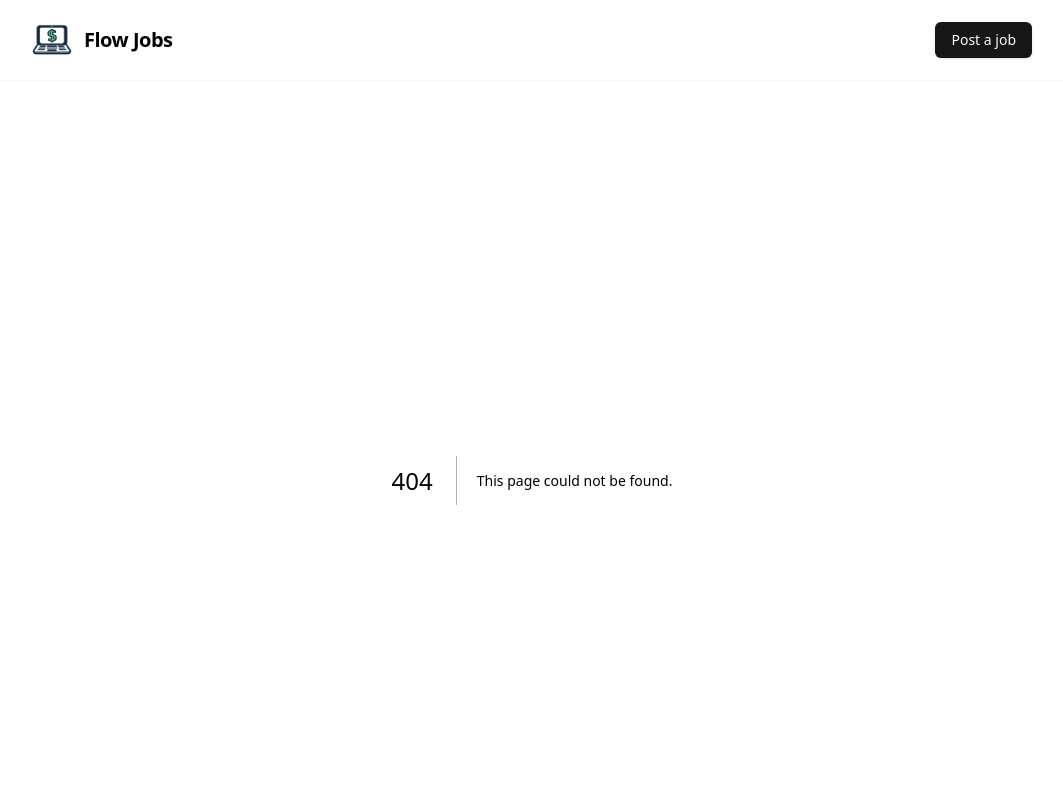
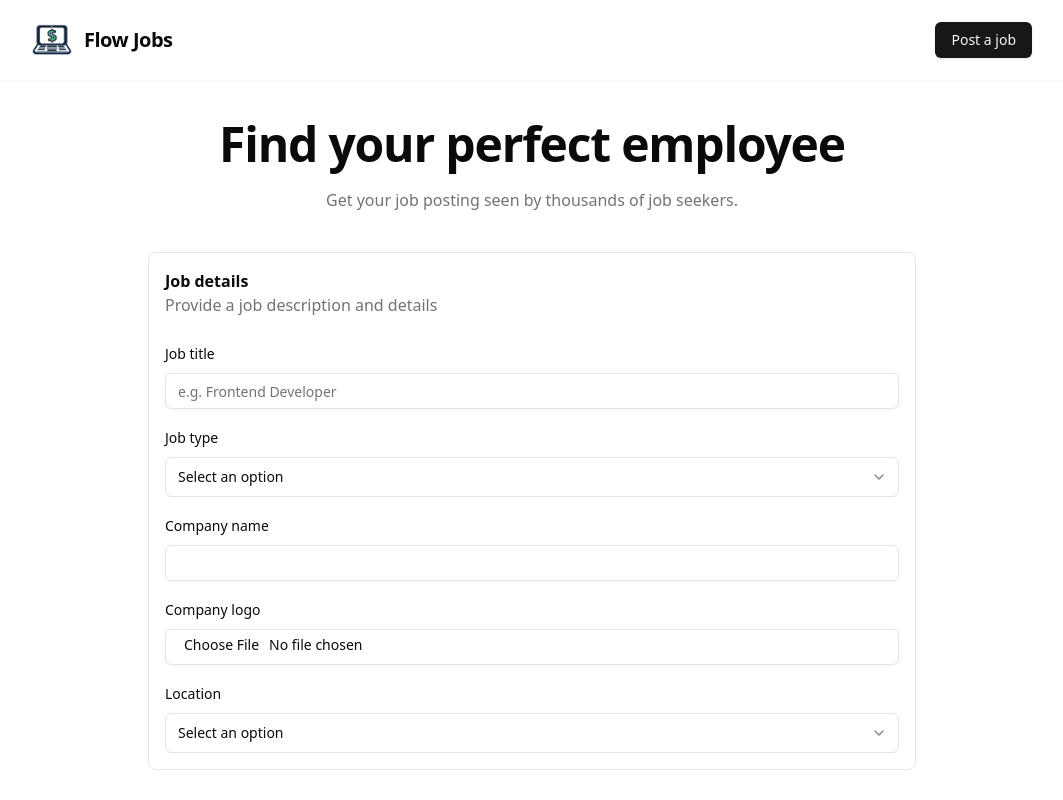
Before and after one commit to MahmoudAhmed56/Job-board, a Next.js app: page /jobs/new in a window 1280 px wide. Before the commit this address had no page. Shown: the top 800 px of the page, without its empty margins (108-1171 px from the left). Built offline with nearby package versions, Linux system fonts and the light colour scheme.

Commit message:
add page to add job

```diff
--- /dev/null
+++ b/src/app/jobs/new/NewJobForm.tsx
@@ -0,0 +1,152 @@
+"use client";
+
+import {
+  Form,
+  FormControl,
+  FormField,
+  FormItem,
+  FormLabel,
+  FormMessage,
+} from "@/components/ui/form";
+import H1 from "@/components/ui/h1";
+import { CreateJobValues, createJobSchema } from "@/lib/validation";
+import { useForm } from "react-hook-form";
+import { zodResolver } from "@hookform/resolvers/zod";
+import { Input } from "@/components/ui/input";
+import Select from "@/components/ui/select";
+import { jobTypes, locationTypes } from "@/lib/job-types";
+
+const NewJobForm = () => {
+  const form = useForm<CreateJobValues>({
+    resolver: zodResolver(createJobSchema),
+  });
+  const {
+    handleSubmit,
+    watch,
+    trigger,
+    control,
+    setValue,
+    setFocus,
+    formState: { isSubmitting },
+  } = form;
+  async function onSubmit(values: CreateJobValues) {}
+  return (
+    <main className="m-auto my-10 max-w-3xl space-y-10">
+      <div className="space-y-5 text-center">
+        <H1>Find your perfect employee</H1>
+        <p className="text-muted-foreground">
+          Get your job posting seen by thousands of job seekers.
+        </p>
+      </div>
+      <div className="space-y-6 rounded-lg border p-4">
+        <div>
+          <h2 className="font-semibold">Job details</h2>
+          <p className="text-muted-foreground">
+            Provide a job description and details
+          </p>
+        </div>
+        <Form {...form}>
+          <form
+            className="space-y-4"
+            noValidate
+            onSubmit={handleSubmit(onSubmit)}
+          >
+            <FormField
+              control={control}
+              name="title"
+              render={({ field }) => (
+                <FormItem>
+                  <FormLabel>Job title</FormLabel>
+                  <FormControl>
+                    <Input placeholder="e.g. Frontend Developer" {...field} />
+                  </FormControl>
+                  <FormMessage />
+                </FormItem>
+              )}
+            />
+            <FormField
+              control={control}
+              name="type"
+              render={({ field }) => (
+                <FormItem>
+                  <FormLabel>Job type</FormLabel>
+                  <FormControl>
+                    <Select {...field} defaultValue="">
+                      <option value="" hidden>
+                        Select an option
+                      </option>
+                      {jobTypes.map((jobType) => (
+                        <option value={jobType} key={jobType}>
+                          {jobType}
+                        </option>
+                      ))}
+                    </Select>
+                  </FormControl>
+                  <FormMessage />
+                </FormItem>
+              )}
+            />
+            <FormField
+              control={control}
+              name="companyName"
+              render={({ field }) => (
+                <FormItem>
+                  <FormLabel>Company name</FormLabel>
+                  <FormControl>
+                    <Input {...field} />
+                  </FormControl>
+                  <FormMessage />
+                </FormItem>
+              )}
+            />
+            <FormField
+              control={control}
+              name="companyLogoUrl"
+              render={({ field: { value,onChange, ...fieldValues } }) => (
+                <FormItem>
+                  <FormLabel>Company logo</FormLabel>
+                  <FormControl>
+                    <Input
+                      type="file"
+                      accept="image/*"
+                      onChange={(e)=>{
+                        const file = e.target.files?.[0];
+                        onChange(file)
+                      }}
+                      {...fieldValues}
+                    />
+                  </FormControl>
+                  <FormMessage />
+                </FormItem>
+              )}
+            />
+            <FormField
+              control={control}
+              name="locationType"
+              render={({ field }) => (
+                <FormItem>
+                  <FormLabel>Location</FormLabel>
+                  <FormControl>
+                    <Select {...field} defaultValue="">
+                      <option value="" hidden>
+                        Select an option
+                      </option>
+                      {locationTypes.map((locationType) => (
+                        <option value={locationType} key={locationType}>
+                          {locationType}
+                        </option>
+                      ))}
+                    </Select>
+                  </FormControl>
+                  <FormMessage />
+                </FormItem>
+              )}
+            />
+          </form>
+        </Form>
+      </div>
+    </main>
+  );
+};
+
+export default NewJobForm;
--- /dev/null
+++ b/src/app/jobs/new/page.tsx
@@ -0,0 +1,12 @@
+import { Metadata } from "next";
+import NewJobForm from "./NewJobForm";
+
+export const metadata: Metadata = {
+  title: "Post a new job",
+};
+
+const Page = () => {
+  return <NewJobForm />;
+};
+
+export default Page;
```
